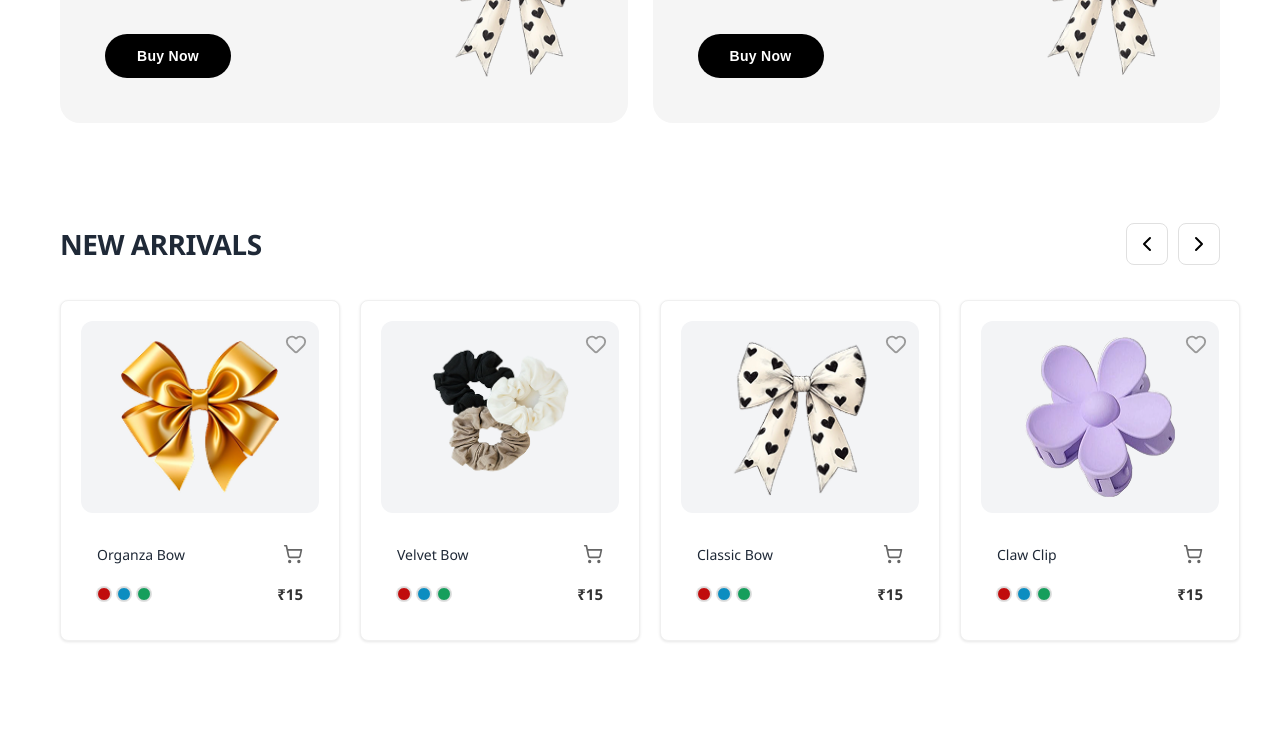
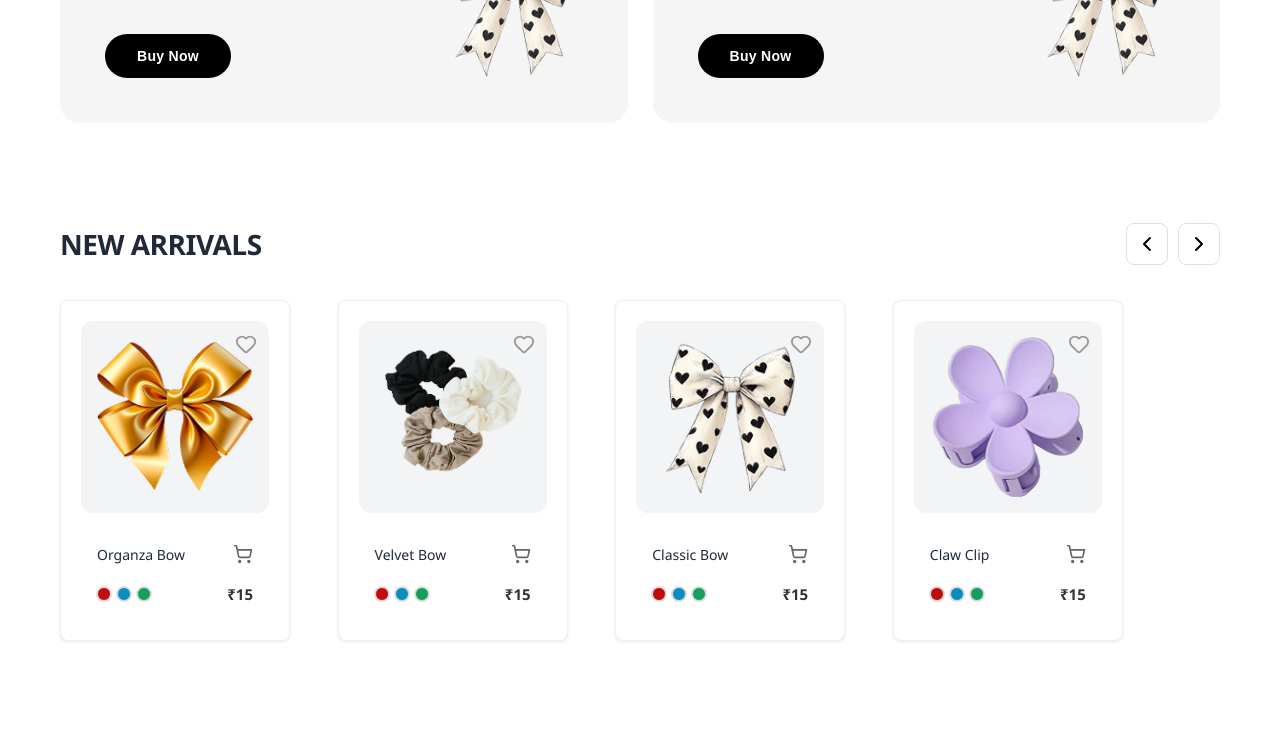
Before and after one commit to TriDizi-Dev/Accsintouch, a React (Vite) app in the folder client/: page / in a window 1280 px wide. Shown: the part 1838-2575 px from the top of the page. Built offline with nearby package versions, Linux system fonts and the light colour scheme.

Commit message:
chnages vercel

```diff
--- a/client/src/pages/Products/ProductPage.css
+++ b/client/src/pages/Products/ProductPage.css
@@ -356,14 +356,14 @@ body {
   grid-template-columns: repeat(4, 1fr);
   gap: 1rem;
   margin-bottom: 3rem;
-  width: 100%; /* Change from 97% to 100% */
+  width: 94%; /* Change from 97% to 100% */
 }
 
 /* Product Card */
 .product-card {
   background-color: #ffffff;
   border-radius: 0.5rem;
-  width: 280px;
+  width: 230px;
   box-shadow: 0 1px 3px rgba(0, 0, 0, 0.1);
   overflow: hidden;
   transition: box-shadow 0.3s ease;
```
